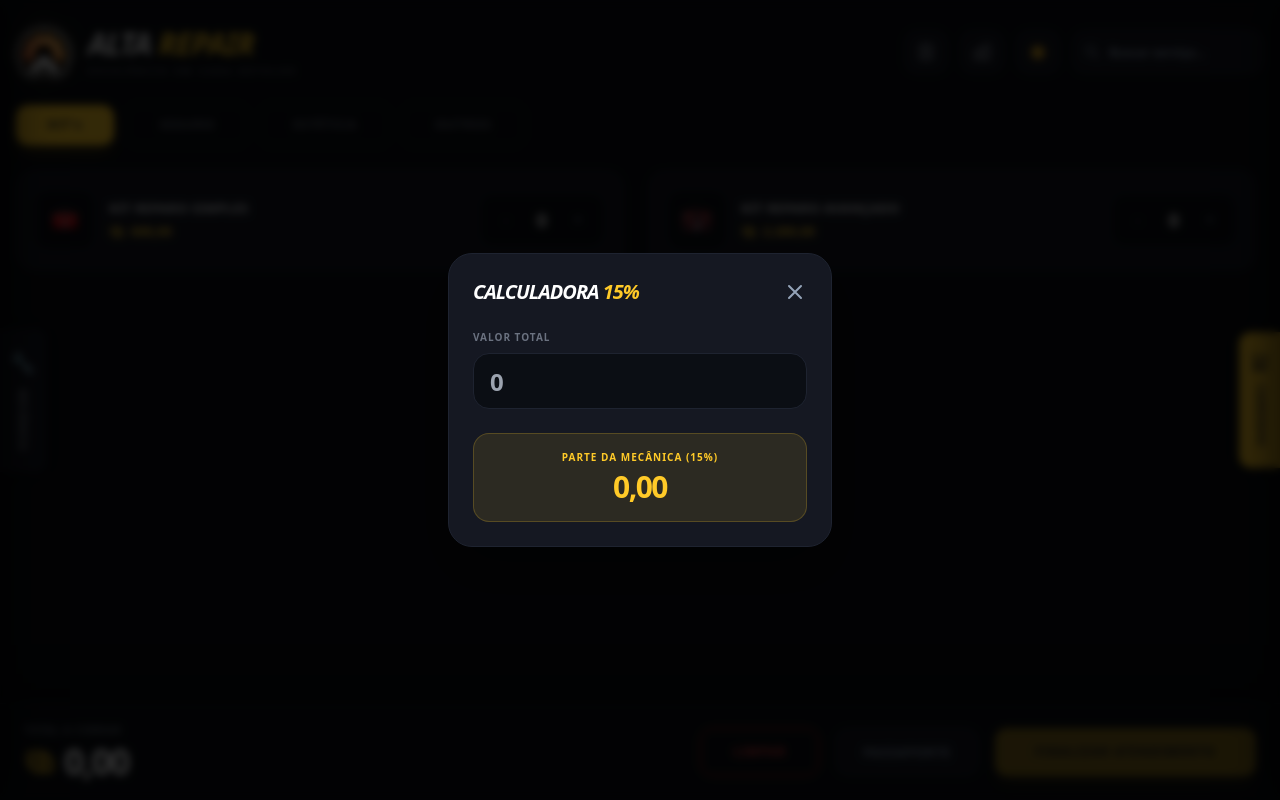
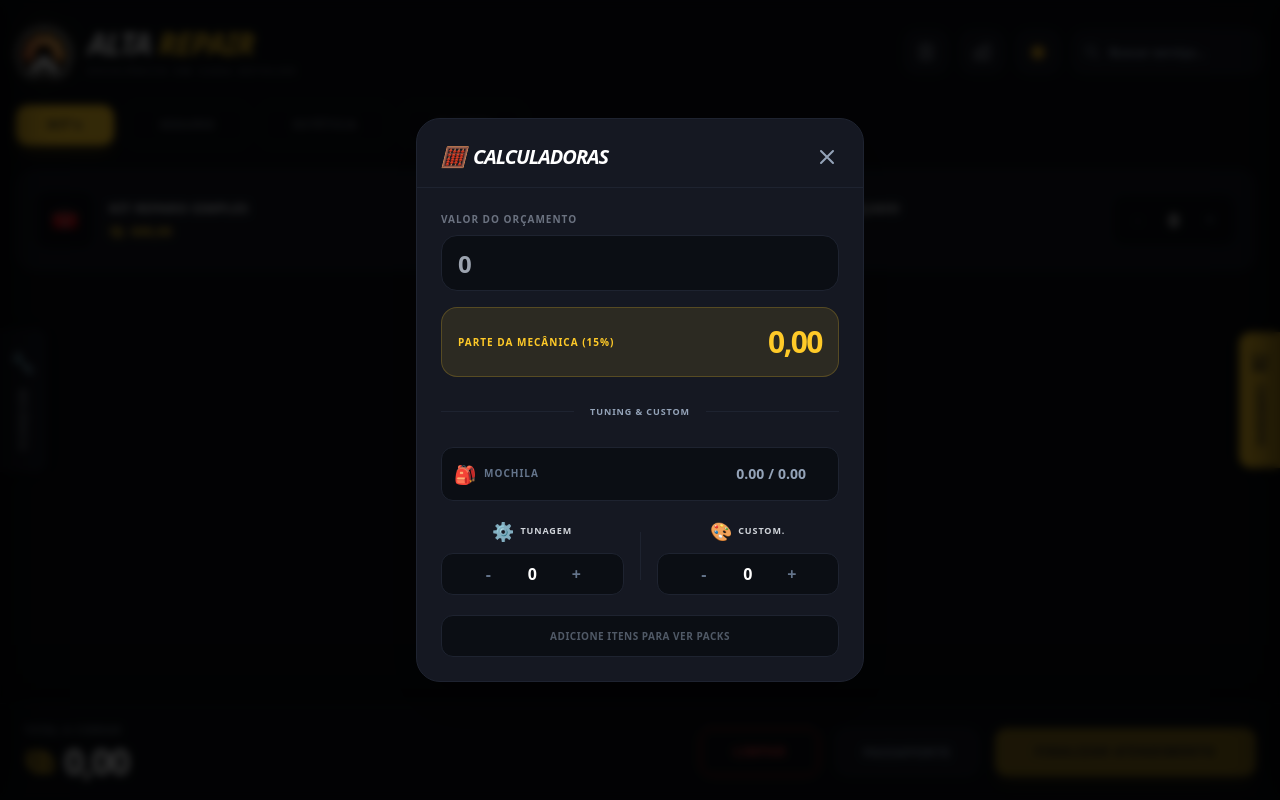
Before and after one commit to imlokdev/alta-repair-calc, a Vue app: page / in a window 1280 px wide. Both pictures are taken after a click on the button 926 px from the left and 52 px from the top of the page. Built offline with nearby package versions, Linux system fonts and the light colour scheme.

Commit message:
Add TuningCalculator

```diff
--- a/src/App.vue
+++ b/src/App.vue
@@ -23,7 +23,7 @@ const showPassportWarning = ref<boolean>(false)
 const history = ref<HistoryRecord[]>([])
 const isDarkMode = ref<boolean>(true)
 const showModal = ref<boolean>(false)
-const showCalculator = ref<boolean>(false) // NOVO ESTADO
+const showCalculator = ref<boolean>(false)
 const highlightedRecordId = ref<number | null>(null)
 
 // Estados das Sidebars
@@ -117,7 +117,6 @@ const openHistoryWithHighlight = (id: number) => {
   showModal.value = true
 }
 
-// === FINALIZAR ALTERADO PARA IGNORAR KIT SIMPLES ===
 const handleFinalizar = (): void => {
   if (grandTotal.value === 0) return
 
@@ -131,13 +130,11 @@ const handleFinalizar = (): void => {
   let kitsLines: string[] = []
   let cerasLines: string[] = []
 
-  // NOVO PADRÃO: Puxa apenas o Kit Avançado (Ignora o Kit Simples)
   const kitAvaQty = quantities.value['kit_ava'] || 0
   if (kitAvaQty > 0) {
     kitsLines.push(`${kitAvaQty}x Kit Avançado | ID: ${passportId.value}`)
   }
 
-  // Ceras continuam normais
   mechanicsItems.forEach(item => {
     const qty = quantities.value[item.id]
     if (qty > 0 && item.isCera) {
@@ -154,7 +151,7 @@ const handleFinalizar = (): void => {
     passportId: passportId.value,
     total: grandTotal.value,
     summary: itemsInOrder.value,
-    kitsText: kitsLines.join('\n'), // Sem header, formatação direta em linha
+    kitsText: kitsLines.join('\n'),
     cerasText: cerasLines.length > 0 ? header + cerasLines.join('\n') : ''
   }
 
@@ -210,13 +207,14 @@ const handleClearHistory = (): void => {
     />
 
     <main class="flex-1 w-full max-w-7xl mx-auto px-4 flex flex-col gap-6 min-h-0">
+
       <div class="shrink-0 flex flex-wrap items-center gap-3">
         <button
           v-for="cat in categories"
           :key="cat"
           @click="activeCategory = activeCategory === cat ? '' : cat; searchQuery = ''"
           :class="[
-            'px-8 py-3 text-xs font-bold tracking-widest rounded-xl transition-all duration-200',
+            'cursor-pointer px-8 py-3 text-xs font-bold tracking-widest rounded-xl transition-all duration-200',
             activeCategory === cat && !searchQuery
               ? 'bg-[#ffca28] text-slate-900 shadow-lg shadow-yellow-500/20'
               : 'bg-transparent border border-slate-300 dark:border-gray-800 text-slate-500 dark:text-gray-500 hover:border-slate-400 dark:hover:border-gray-600'
--- a/src/components/CalculatorModal.vue
+++ b/src/components/CalculatorModal.vue
@@ -1,5 +1,5 @@
 <script setup lang="ts">
-import { ref, computed } from 'vue'
+import { ref, computed, onMounted, watch } from 'vue'
 import { formatCurrency } from '../utils/formatters'
 
 defineProps<{
@@ -10,6 +10,7 @@ const emit = defineEmits<{
   (e: 'close'): void;
 }>()
 
+// === LÓGICA: CALCULADORA 15% ===
 const displayValue = ref<string>('')
 
 const numericValue = computed(() => {
@@ -17,11 +18,11 @@ const numericValue = computed(() => {
   return isNaN(parsed) ? 0 : parsed
 })
 
-const result = computed(() => {
+const calcResult = computed(() => {
   return numericValue.value * 0.15
 })
 
-const handleInput = (e: Event) => {
+const handleCalcInput = (e: Event) => {
   const target = e.target as HTMLInputElement
   let rawVal = target.value.replace(/\D/g, '')
 
@@ -31,53 +32,218 @@ const handleInput = (e: Event) => {
   }
 
   let val = parseInt(rawVal, 10)
-
-  if (val > 999999) {
-    val = 999999
-  }
+  if (val > 999999) val = 999999
 
   displayValue.value = new Intl.NumberFormat('pt-BR').format(val)
   target.value = displayValue.value
 }
 
+// === LÓGICA: TUNING ===
+const weightCurrent = ref<string>('')
+const weightMax = ref<string>('')
+const tuningQty = ref<number>(0)
+const customQty = ref<number>(0)
+
+onMounted(() => {
+  weightCurrent.value = localStorage.getItem('alta_repair_weight_current') || ''
+  weightMax.value = localStorage.getItem('alta_repair_weight_max') || ''
+})
+
+watch(weightCurrent, (newVal) => localStorage.setItem('alta_repair_weight_current', newVal))
+watch(weightMax, (newVal) => localStorage.setItem('alta_repair_weight_max', newVal))
+
+const handleWeightInput = (e: Event, type: 'current' | 'max') => {
+  const target = e.target as HTMLInputElement
+  let val = target.value.replace(/[^0-9.,]/g, '').replace(',', '.')
+
+  const parts = val.split('.')
+  if (parts.length > 2) val = parts[0] + '.' + parts.slice(1).join('')
+
+  if (type === 'current') weightCurrent.value = val
+  else weightMax.value = val
+}
+
+const updateQty = (type: 'tuning' | 'custom', change: number) => {
+  if (type === 'tuning') {
+    const next = tuningQty.value + change
+    if (next >= 0) tuningQty.value = next
+  } else {
+    const next = customQty.value + change
+    if (next >= 0) customQty.value = next
+  }
+}
+
+const handleInputQty = (e: Event, type: 'tuning' | 'custom') => {
+  const target = e.target as HTMLInputElement
+  let val = parseInt(target.value.replace(/\D/g, ''), 10)
+  if (isNaN(val)) val = 0
+
+  if (type === 'tuning') tuningQty.value = val
+  else customQty.value = val
+
+  target.value = val.toString()
+}
+
+const tuningPacks = computed(() => Math.floor(tuningQty.value / 99))
+const tuningRem = computed(() => tuningQty.value % 99)
+const customPacks = computed(() => Math.floor(customQty.value / 99))
+const customRem = computed(() => customQty.value % 99)
+
+const totalAddedWeight = computed(() => (tuningQty.value + customQty.value) * 0.05)
+const finalWeight = computed(() => (parseFloat(weightCurrent.value || '0') + totalAddedWeight.value))
+const isOverweight = computed(() => {
+  const max = parseFloat(weightMax.value || '0')
+  return max > 0 && finalWeight.value > max
+})
+
+// === COMPARTILHADO ===
+const preventInvalidChars = (e: KeyboardEvent): void => {
+  if (['e', 'E', '+', '-', '.', ','].includes(e.key)) e.preventDefault()
+}
+
 const handleClose = () => {
   displayValue.value = ''
+  tuningQty.value = 0
+  customQty.value = 0
   emit('close')
 }
 </script>
 
 <template>
   <div v-if="show" class="fixed inset-0 z-[70] flex items-center justify-center p-4 bg-slate-900/60 dark:bg-black/80 backdrop-blur-sm">
-    <div class="bg-white dark:bg-[#151822] rounded-3xl shadow-2xl w-full max-w-sm flex flex-col overflow-hidden border border-slate-200 dark:border-[#1e2330]">
+    <div class="bg-white dark:bg-[#151822] rounded-3xl shadow-2xl w-full max-w-md flex flex-col overflow-hidden border border-slate-200 dark:border-[#1e2330] max-h-[95vh]">
 
-      <div class="flex items-center justify-between p-6 pb-4">
-        <h3 class="font-black italic text-xl tracking-tighter text-slate-900 dark:text-white uppercase">
-          Calculadora <span class="text-[#ffca28]">15%</span>
+      <div class="shrink-0 flex items-center justify-between p-6 pb-4 border-b border-slate-100 dark:border-[#1e2330]">
+        <h3 class="font-black italic text-xl tracking-tighter text-slate-900 dark:text-white uppercase flex items-center gap-2">
+          <span>🧮</span> CALCULADORAS
         </h3>
         <button @click="handleClose" class="cursor-pointer text-slate-400 hover:text-slate-900 dark:hover:text-white transition">
           <svg xmlns="http://www.w3.org/2000/svg" class="h-6 w-6" fill="none" viewBox="0 0 24 24" stroke="currentColor"><path stroke-linecap="round" stroke-linejoin="round" stroke-width="2" d="M6 18L18 6M6 6l12 12" /></svg>
         </button>
       </div>
 
-      <div class="p-6 pt-2 space-y-6">
+      <div class="flex-1 p-6 space-y-6 overflow-y-auto custom-scrollbar">
+
+        <div class="flex flex-col gap-4">
           <div class="flex flex-col gap-2">
-          <label class="text-[10px] font-bold uppercase tracking-widest text-slate-400 dark:text-gray-500">Valor Total</label>
+            <label class="text-[10px] font-bold uppercase tracking-widest text-slate-400 dark:text-gray-500">Valor do Orçamento</label>
             <input
               type="text"
               :value="displayValue"
-            @input="handleInput"
+              @input="handleCalcInput"
               placeholder="0"
               class="w-full h-14 px-4 text-2xl font-black rounded-2xl bg-slate-50 dark:bg-[#0b0e14] border border-slate-200 dark:border-[#1e2330] text-slate-900 dark:text-white outline-none focus:border-[#ffca28] transition-all"
             >
           </div>
 
-        <div class="p-4 rounded-2xl bg-[#ffca28]/10 border border-[#ffca28]/20 flex flex-col items-center justify-center">
-          <span class="text-[10px] font-bold uppercase tracking-widest text-[#ffca28] mb-1">Parte da mecânica (15%)</span>
+          <div class="p-4 rounded-2xl bg-[#ffca28]/10 border border-[#ffca28]/20 flex items-center justify-between">
+            <span class="text-[10px] font-bold uppercase tracking-widest text-[#ffca28]">Parte da mecânica (15%)</span>
             <span class="text-3xl font-black text-[#ffca28] tracking-tighter">
-            {{ formatCurrency(result) }}
+              {{ formatCurrency(calcResult) }}
             </span>
           </div>
+        </div>
+
+        <div class="flex items-center gap-4 py-1">
+          <div class="h-px bg-slate-200 dark:bg-[#1e2330] flex-1"></div>
+          <span class="text-[9px] font-bold uppercase tracking-widest text-slate-400">TUNING & CUSTOM</span>
+          <div class="h-px bg-slate-200 dark:bg-[#1e2330] flex-1"></div>
+        </div>
+
+        <div class="flex flex-col gap-4">
+
+          <div class="flex items-center justify-between bg-slate-50 dark:bg-[#0b0e14] p-3 rounded-xl border border-slate-200 dark:border-[#1e2330]">
+            <div class="flex items-center gap-2">
+              <span class="text-lg">🎒</span>
+              <span class="text-[10px] font-bold uppercase tracking-widest text-slate-500">Mochila</span>
+            </div>
+            <div class="flex items-center gap-1">
+              <input
+                type="text"
+                :value="weightCurrent"
+                @input="e => handleWeightInput(e, 'current')"
+                placeholder="0.00"
+                class="w-12 bg-transparent outline-none text-right font-black text-sm text-slate-700 dark:text-gray-200 placeholder:text-slate-400"
+              >
+              <span class="text-slate-400 font-bold text-sm">/</span>
+              <input
+                type="text"
+                :value="weightMax"
+                @input="e => handleWeightInput(e, 'max')"
+                placeholder="0.00"
+                class="w-12 bg-transparent outline-none font-black text-sm text-slate-700 dark:text-gray-200 placeholder:text-slate-400"
+              >
+            </div>
+          </div>
+
+          <div class="flex flex-row items-center justify-between gap-4">
+            <div class="flex-1 flex flex-col items-center gap-2">
+              <div class="flex items-center gap-1.5 text-slate-600 dark:text-gray-300">
+                <span class="text-lg">⚙️</span>
+                <span class="font-bold text-[9px] uppercase tracking-widest">Tunagem</span>
+              </div>
+              <div class="flex items-center gap-1 bg-slate-50 dark:bg-[#0b0e14] p-1 rounded-xl border border-slate-200 dark:border-[#1e2330] w-full justify-center">
+                <button @click="updateQty('tuning', -1)" class="cursor-pointer w-8 h-8 rounded-lg text-slate-500 hover:text-red-500 hover:bg-slate-200 dark:hover:bg-[#1e2330] transition flex items-center justify-center font-bold">-</button>
+                <input
+                  type="number"
+                  :value="tuningQty"
+                  @keydown="preventInvalidChars"
+                  @input="e => handleInputQty(e, 'tuning')"
+                  class="no-spin-button w-12 text-center bg-transparent font-black text-base text-slate-800 dark:text-white outline-none"
+                >
+                <button @click="updateQty('tuning', 1)" class="cursor-pointer w-8 h-8 rounded-lg text-slate-500 hover:text-green-500 hover:bg-slate-200 dark:hover:bg-[#1e2330] transition flex items-center justify-center font-bold">+</button>
+              </div>
+            </div>
+
+            <div class="w-px h-12 bg-slate-200 dark:bg-[#1e2330]"></div>
+
+            <div class="flex-1 flex flex-col items-center gap-2">
+              <div class="flex items-center gap-1.5 text-slate-600 dark:text-gray-300">
+                <span class="text-lg">🎨</span>
+                <span class="font-bold text-[9px] uppercase tracking-widest">Custom.</span>
+              </div>
+              <div class="flex items-center gap-1 bg-slate-50 dark:bg-[#0b0e14] p-1 rounded-xl border border-slate-200 dark:border-[#1e2330] w-full justify-center">
+                <button @click="updateQty('custom', -1)" class="cursor-pointer w-8 h-8 rounded-lg text-slate-500 hover:text-red-500 hover:bg-slate-200 dark:hover:bg-[#1e2330] transition flex items-center justify-center font-bold">-</button>
+                <input
+                  type="number"
+                  :value="customQty"
+                  @keydown="preventInvalidChars"
+                  @input="e => handleInputQty(e, 'custom')"
+                  class="no-spin-button w-12 text-center bg-transparent font-black text-base text-slate-800 dark:text-white outline-none"
+                >
+                <button @click="updateQty('custom', 1)" class="cursor-pointer w-8 h-8 rounded-lg text-slate-500 hover:text-green-500 hover:bg-slate-200 dark:hover:bg-[#1e2330] transition flex items-center justify-center font-bold">+</button>
+              </div>
+            </div>
+          </div>
+
+          <div class="bg-slate-50 dark:bg-[#0b0e14] border border-slate-200 dark:border-[#1e2330] rounded-xl p-3 mt-1 flex flex-col gap-2">
+            <div class="text-[10px] font-bold uppercase tracking-wider text-slate-600 dark:text-gray-400 text-center leading-relaxed">
+              <span v-if="tuningQty > 0 || customQty > 0">
+                {{ tuningPacks }} Packs Tuning + {{ tuningRem }} <br/> {{ customPacks }} Packs Custom + {{ customRem }}
+              </span>
+              <span v-else class="text-slate-400 opacity-50">Adicione itens para ver packs</span>
+            </div>
+
+            <div v-if="weightCurrent && weightMax && (tuningQty > 0 || customQty > 0)" class="border-t border-slate-200 dark:border-[#1e2330] pt-2 mt-1 flex flex-col items-center gap-1">
+              <span class="text-[9px] font-bold uppercase tracking-widest text-slate-500">
+                Peso Add: <span class="text-slate-700 dark:text-gray-300">{{ totalAddedWeight.toFixed(2) }}kg</span>
+              </span>
+              <span class="text-[11px] font-black" :class="isOverweight ? 'text-red-500' : 'text-green-500 dark:text-green-400'">
+                Mochila: {{ finalWeight.toFixed(2) }}kg / {{ weightMax }}kg
+                <span v-if="isOverweight" class="ml-1 uppercase tracking-widest text-[8px] bg-red-100 dark:bg-red-500/20 px-1.5 py-0.5 rounded border border-red-200 dark:border-red-500/50">Limite!</span>
+              </span>
+            </div>
+          </div>
+
+        </div>
+
       </div>
     </div>
   </div>
 </template>
+
+<style scoped>
+.no-spin-button::-webkit-outer-spin-button,
+.no-spin-button::-webkit-inner-spin-button { -webkit-appearance: none; margin: 0; }
+.no-spin-button { -moz-appearance: textfield; }
+</style>
```
Lines whose indentation alone changed are shown as unchanged.
